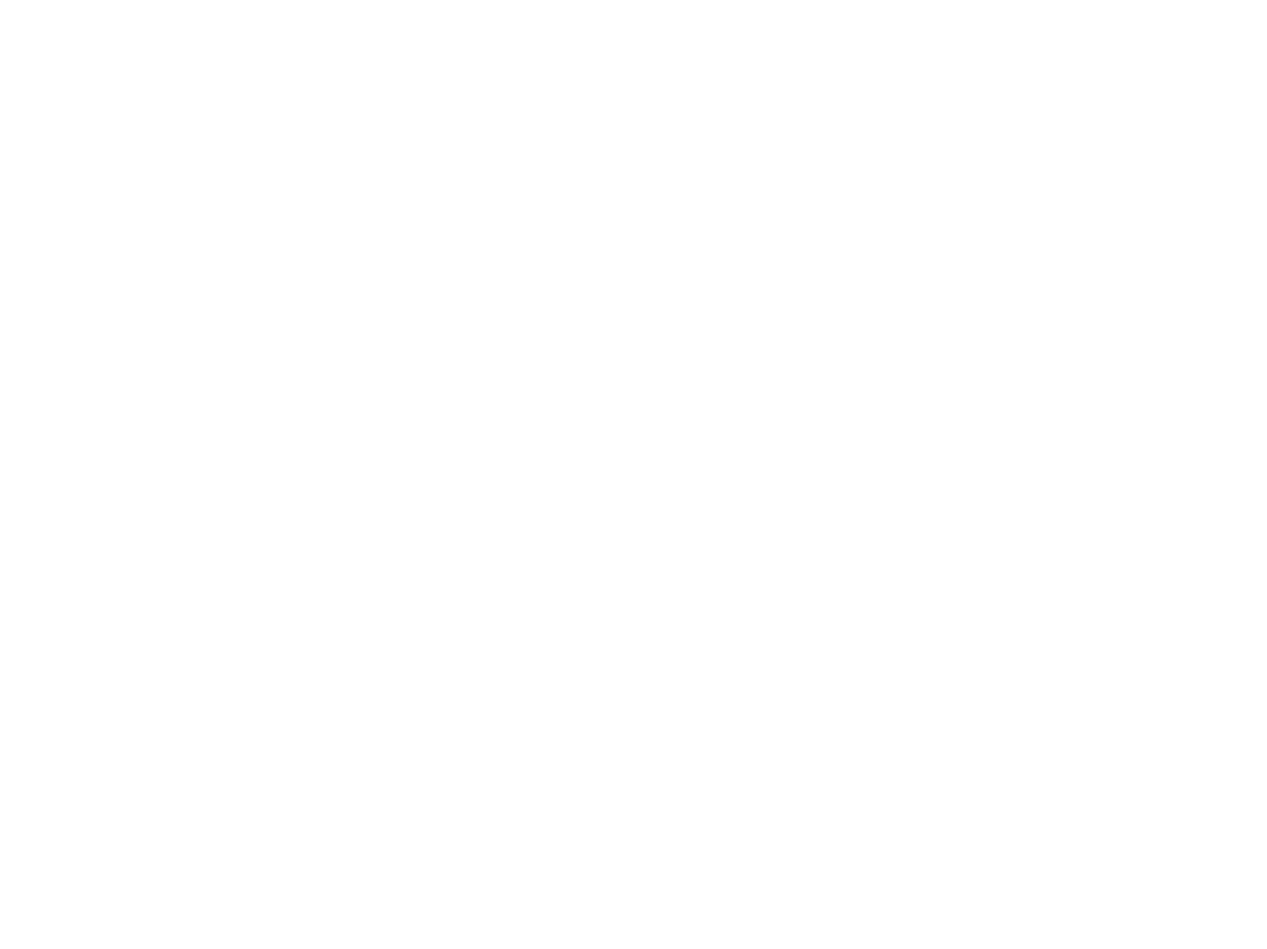
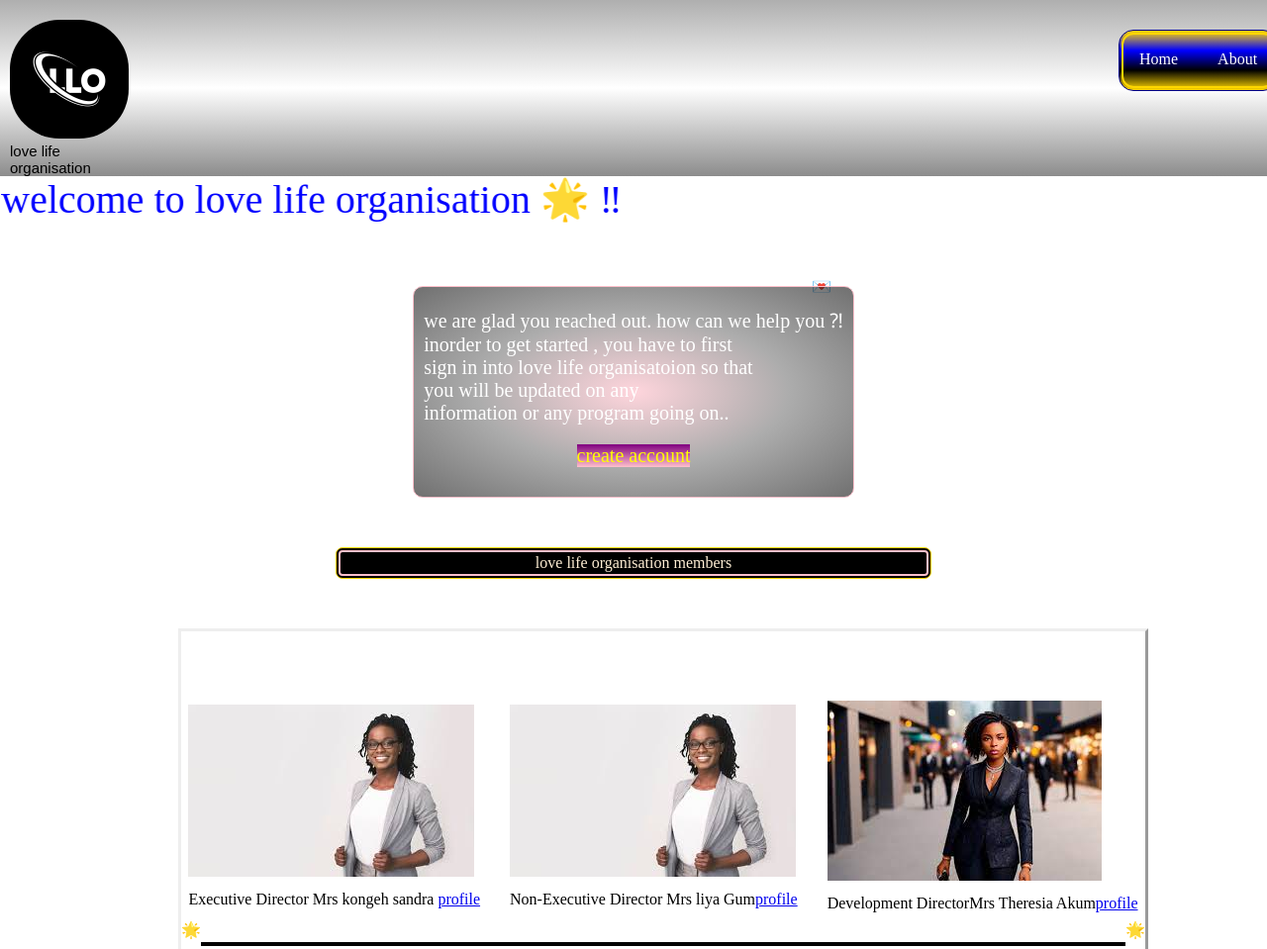
Before and after one commit to kongehsandra/final-module, a plain HTML site: page index.html in a window 1280 px wide. Shown: the top 959 px of the page at 99% size. Before the commit the page ends 800 px from the top, so only its background shows below. Drawn offline with Linux system fonts and the light colour scheme.

Commit message:
modified index.html

```diff
--- a/index.html
+++ b/index.html
@@ -3,9 +3,92 @@
 <head>
     <meta charset="UTF-8">
     <meta name="viewport" content="width=device-width, initial-scale=1.0">
-    <title>Document</title>
+    <title>love life organisation</title>
+    <link rel="stylesheet" href="style.css">
 </head>
 <body>
+       <header>
+        <div class="hold">
+            <div class="hambugger">
+                <p></p>
+                <p></p>
+                <p></p>
+            </div>
+<div class="logo">
+    <img src="/assets/images/LOGO.jpg" alt="">
+<p>love life organisation</p>
+</div>
+</div>
+<nav>
+    <ul>
+        <li><a href="">Home</a></li>
+        <li><a href="">About</a></li>
 
+    </ul>
+</nav>
+
+    </header>
+    <section>
+        <main>
+        <div class="welcome">
+           <marquee behavior="alternate" direction="right"> <p>welcome to love life organisation &#127775; &#8252;</p></marquee>
+        </div>
+        <div class="love"><P class="P3">&#128140;</P></div>
+        <div class="intro">
+        <div class="intro-m">
+                        <p>we are glad you reached out. how can we help you &#8264;<br>
+              inorder to get started
+              , you have to first <br>sign in into love life
+               organisatoion so that <br> you will be updated on any <br>
+              information or any program going on..
+            </p>
+          <p class="p2"><a href="about.html">create account</a></p>
+            </div>
+            </div>
+            <div class="staff">
+                <p>love life organisation members</p>
+            </div>
+            <div class="container">
+                <div class="holder">
+                    <div class="staff-mem">
+                       <div class="s-staff">
+                        <img src="./assets/images/img00.jpg" alt="woman">
+                      <p>Executive Director <span>Mrs kongeh sandra</span> <a href="about.html"> profile</a></p>
+                    </div>
+                    <div class="s-staff"><img src="./assets/images/img00.jpg" alt="woman">
+                        <p>Non-Executive Director <span>Mrs liya Gum</span><a href="about.html">profile</a></p>
+                    </div>
+                     <div class="s-staff"><img src="./assets/images/img01.jpg" alt="woman">
+                       <p>Development Director<span>Mrs Theresia Akum</span><a href="about.html">profile</a> </p>
+                     </div>
+                     </div>
+                     <div class="line">&#127775;<p></p>&#127775;</div>
+                <div class="first">
+                     <div class="finance"><img src="./assets/images/ss.avif" alt="man">
+
+                     </div>
+                    </div>
+                        <div class="s-name">
+                            <p>Mr Amabong Colins<span>chief executive diector</span><a href="about.html">see profile</a></p>
+                         </div>
+                    <div class="second">
+                     <div class="manage"><img src="./assets/images/tt.avif" alt="man">
+
+                     </div>
+                     </div>
+                     <div class="s-sur">
+                        <p>Mr Che Cletus <span>program manager</span><a href="about.html">see profile</a></p>
+                     </div>
+                        <div class="third">
+                     <div class="sec"><img src="./assets/images/ww.avif" alt="man">
+                </div>
+                </div>
+                <div class="s-nam">
+                    <p>Mr Abong Derick <span>sectory</span><a href="about.html">see profile</a></p>
+                 </div>
+                 </div>
+                 </div>
+         </main>
+    </section>
 </body>
 </html>
```
